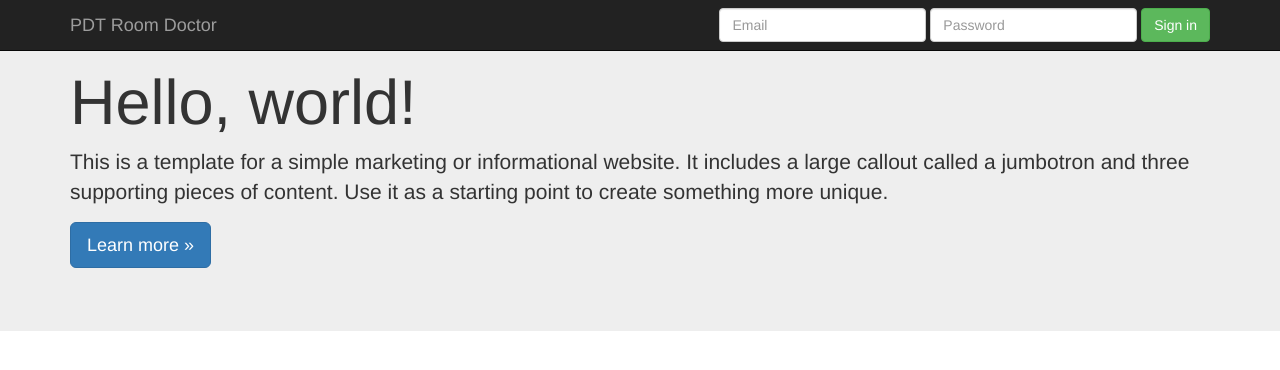
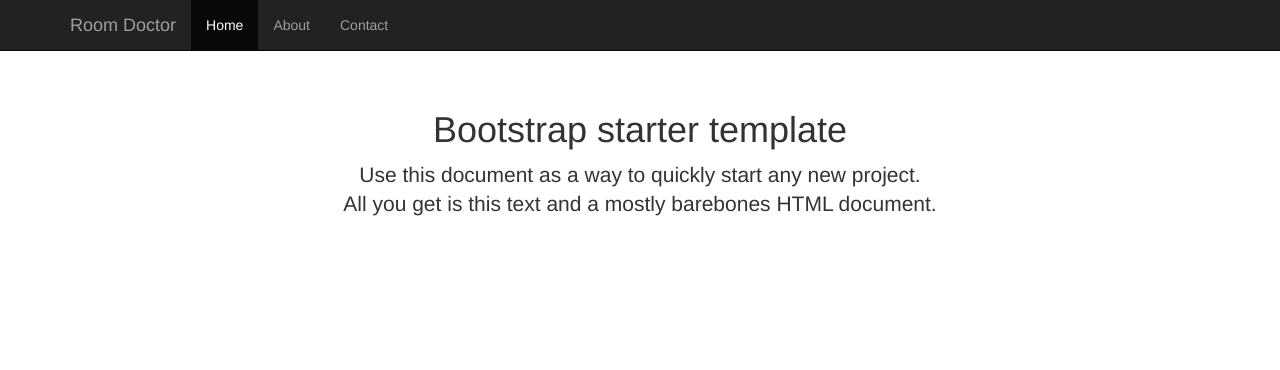
Before and after one commit to luisnaranjo733/pdtTools, a Flask app: template pdtTools/templates/base.html in a window 1280 px wide. Shown: the top 370 px of the page. Run offline with Flask 2, Linux system fonts and the light colour scheme; the template is opened without the code that fills it, so the values that code supplies are empty; some libraries are stand-ins or nearby versions.

```diff
--- /dev/null
+++ b/pdtTools/static/starter-template.css
@@ -0,0 +1,7 @@
+body {
+  padding-top: 50px;
+}
+.starter-template {
+  padding: 40px 15px;
+  text-align: center;
+}
--- a/pdtTools/templates/base.html
+++ b/pdtTools/templates/base.html
@@ -1,3 +1,4 @@
+
 <!DOCTYPE html>
 <html lang="en">
   <head>
@@ -5,19 +6,29 @@
     <meta http-equiv="X-UA-Compatible" content="IE=edge">
     <meta name="viewport" content="width=device-width, initial-scale=1">
     <!-- The above 3 meta tags *must* come first in the head; any other head content must come *after* these tags -->
-    <title>PDT Room Doctor</title>
+    <meta name="description" content="">
+    <meta name="author" content="">
+    <link rel="icon" href="../../favicon.ico">
 
-    <!-- Bootstrap -->
+    <title>Room Doctor</title>
+
+    <!-- Bootstrap core CSS -->
     <link href="{{ url_for('static', filename='bootstrap/css/bootstrap.min.css') }}" rel="stylesheet">
 
+    <!-- Custom styles for this template -->
+    <link href="{{ url_for('static', filename='starter-template.css') }}" rel="stylesheet">
+
+    <!-- Just for debugging purposes. Don't actually copy these 2 lines! -->
+    <!--[if lt IE 9]><script src="../../assets/js/ie8-responsive-file-warning.js"></script><![endif]-->
+    <script src="../../assets/js/ie-emulation-modes-warning.js"></script>
+
     <!-- HTML5 shim and Respond.js for IE8 support of HTML5 elements and media queries -->
-    <!-- WARNING: Respond.js doesn't work if you view the page via file:// -->
     <!--[if lt IE 9]>
       <script src="https://oss.maxcdn.com/html5shiv/3.7.2/html5shiv.min.js"></script>
       <script src="https://oss.maxcdn.com/respond/1.4.2/respond.min.js"></script>
     <![endif]-->
+  </head>
 
-  </head>
   <body>
 
     <nav class="navbar navbar-inverse navbar-fixed-top">
@@ -29,35 +40,34 @@
             <span class="icon-bar"></span>
             <span class="icon-bar"></span>
           </button>
-          <a class="navbar-brand" href="#">PDT Room Doctor</a>
+          <a class="navbar-brand" href="#">Room Doctor</a>
         </div>
-        <div id="navbar" class="navbar-collapse collapse">
-          <form class="navbar-form navbar-right" action="/login" method="post">
-            <div class="form-group">
-              <input type="text" placeholder="Email" class="form-control" name="email">
-            </div>
-            <div class="form-group">
-              <input type="password" placeholder="Password" class="form-control" name="password">
-            </div>
-            <button type="submit" class="btn btn-success">Sign in</button>
-          </form>
-        </div><!--/.navbar-collapse -->
+        <div id="navbar" class="collapse navbar-collapse">
+          <ul class="nav navbar-nav">
+            <li class="active"><a href="#">Home</a></li>
+            <li><a href="#about">About</a></li>
+            <li><a href="#contact">Contact</a></li>
+          </ul>
+        </div><!--/.nav-collapse -->
       </div>
     </nav>
 
-    <!-- Main jumbotron for a primary marketing message or call to action -->
-    <div class="jumbotron">
-      <div class="container">
-        <h1>Hello, world!</h1>
-        <p>This is a template for a simple marketing or informational website. It includes a large callout called a jumbotron and three supporting pieces of content. Use it as a starting point to create something more unique.</p>
-        <p><a class="btn btn-primary btn-lg" href="#" role="button">Learn more &raquo;</a></p>
+    <div class="container">
+
+      <div class="starter-template">
+        <h1>Bootstrap starter template</h1>
+        <p class="lead">Use this document as a way to quickly start any new project.<br> All you get is this text and a mostly barebones HTML document.</p>
       </div>
-    </div>
+
+    </div><!-- /.container -->
 
 
-    <!-- jQuery (necessary for Bootstrap's JavaScript plugins) -->
+    <!-- Bootstrap core JavaScript
+    ================================================== -->
+    <!-- Placed at the end of the document so the pages load faster -->
     <script src="https://ajax.googleapis.com/ajax/libs/jquery/1.11.2/jquery.min.js"></script>
-    <!-- Include all compiled plugins (below), or include individual files as needed -->
     <script src="{{ url_for('static', filename='bootstrap/js/bootstrap.min.js') }}"></script>
+    <!-- IE10 viewport hack for Surface/desktop Windows 8 bug -->
+    <script src="../../assets/js/ie10-viewport-bug-workaround.js"></script>
   </body>
 </html>
--- a/pdtTools/templates/cover_contact.html
+++ b/pdtTools/templates/cover_contact.html
@@ -7,9 +7,5 @@
                   {% endblock active_tab %}
 
 {% block body %}
-            <h1 class="cover-heading">Cover your page.</h1>
-            <p class="lead">Cover is a one-page template for building simple and beautiful home pages. Download, edit the text, and add your own fullscreen background photo to make it your own.</p>
-            <p class="lead">
-              <a href="#" class="btn btn-lg btn-default">Learn more</a>
-            </p>
+            <h1>Contact.</h1>
 {% endblock body %}
--- a/pdtTools/views.py
+++ b/pdtTools/views.py
@@ -1,10 +1,11 @@
 from flask import render_template, request, flash
-from flask import redirect, url_for
+from flask import redirect, url_for, session
 from pdtTools import app
 from pdtTools.models import User
 
 @app.route('/')
 def cover_home():
+    #return render_template('base.html')
     return render_template('cover_home.html')
 
 @app.route('/features')
@@ -25,6 +26,7 @@ def login():
         if user:
             if user.check_password(password):
                 flash("Succesful authentication")
+                session['user'] = user.name
                 return redirect(url_for('cover_home'))
         else:
             error = 'Invalid username/password'
```
Also changed, not shown: 1 other file.
